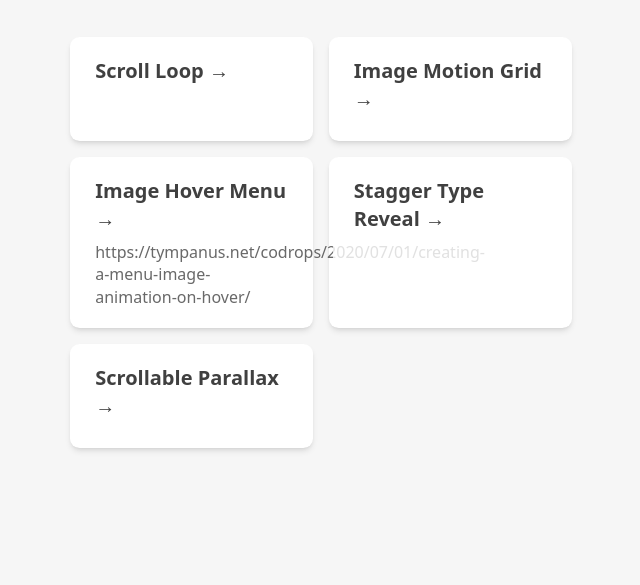
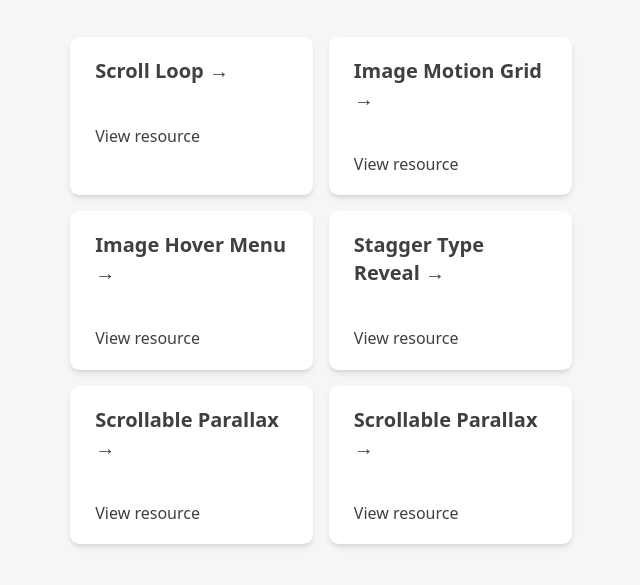
Before and after one commit to oreoluwa-bs/legendary-goggles, an Astro site: page / in a window 1280 px wide. Shown: the part 157-742 px from the top of the page, without its empty margins (319-959 px from the left). Built offline with nearby package versions, Linux system fonts and the light colour scheme; Astro itself is replaced by a stand-in of ours.

Commit message:
:wrench: tiny fix

```diff
--- a/src/components/Card.astro
+++ b/src/components/Card.astro
@@ -3,9 +3,10 @@ export interface Props {
   title: string;
   body: string;
   href: string;
+  url: string;
 }
 
-const { href, title, body } = Astro.props;
+const { href, title, body, url } = Astro.props;
 ---
 
 <li class="link-card">
@@ -18,11 +19,13 @@ const { href, title, body } = Astro.props;
       {body}
     </p>
   </a>
+  <a href={url}> View resource</a>
 </li>
 <style>
   .link-card {
     list-style: none;
     display: flex;
+    flex-direction: column;
     padding: 0.25rem;
     background-color: white;
     background-image: none;
--- a/src/pages/index.astro
+++ b/src/pages/index.astro
@@ -18,13 +18,20 @@ const pages = [
   {
     link: "/image-hover-menu",
     title: "Image Hover Menu",
-    body: "https://tympanus.net/codrops/2020/07/01/creating-a-menu-image-animation-on-hover/",
+    body: "",
+    url: "https://tympanus.net/codrops/2020/07/01/creating-a-menu-image-animation-on-hover/",
   },
   {
     link: "/stagger-type-reveal",
     title: "Stagger Type Reveal",
     body: "",
     url: "https://tympanus.net/codrops/2020/06/17/making-stagger-reveal-animations-for-text/",
+  },
+  {
+    link: "/scrollable-parallax",
+    title: "Scrollable Parallax",
+    body: "",
+    url: "https://tympanus.net/codrops/2020/12/01/crafting-a-scrollable-and-draggable-parallax-slider/",
   },
   {
     link: "/scrollable-parallax",
@@ -46,6 +53,7 @@ const pages = [
             href={page.link ?? ""}
             title={page.title ?? ""}
             body={page.body ?? ""}
+            url={page.url}
           />
         ))
       }
```
